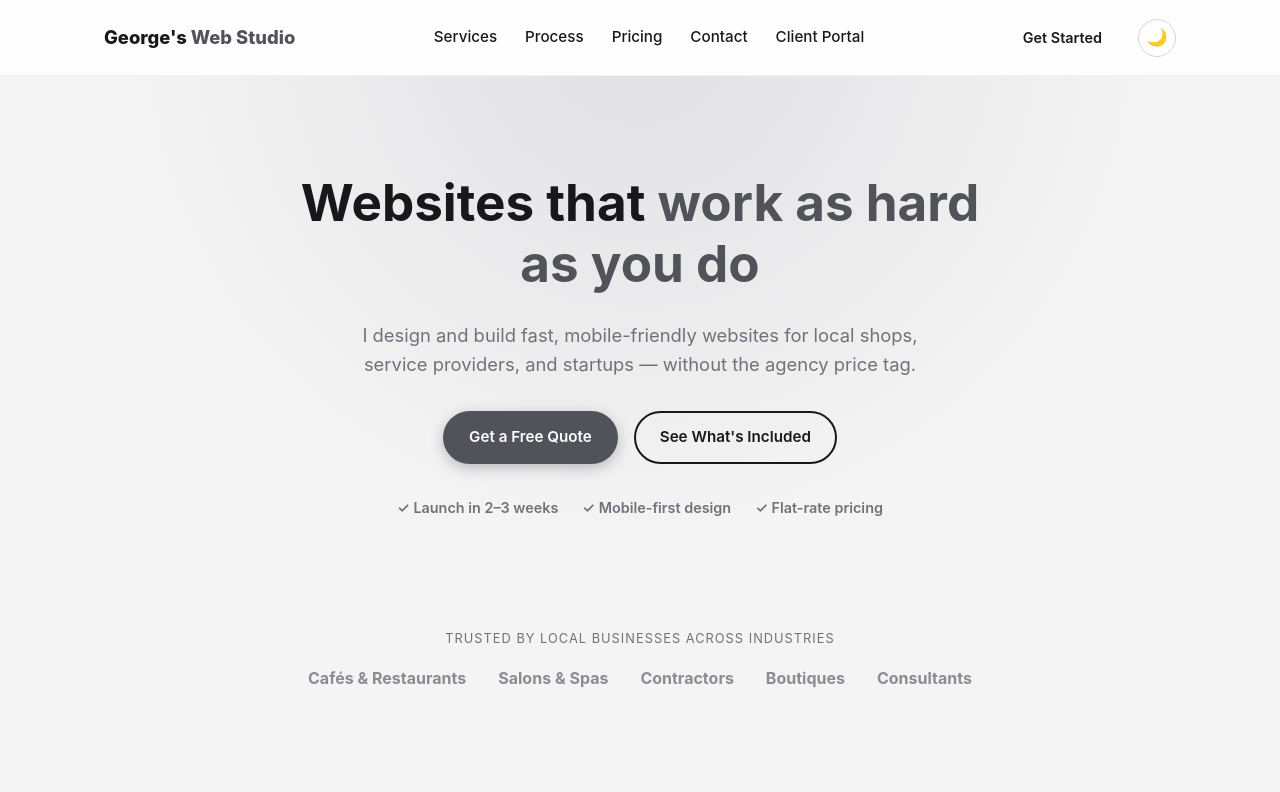
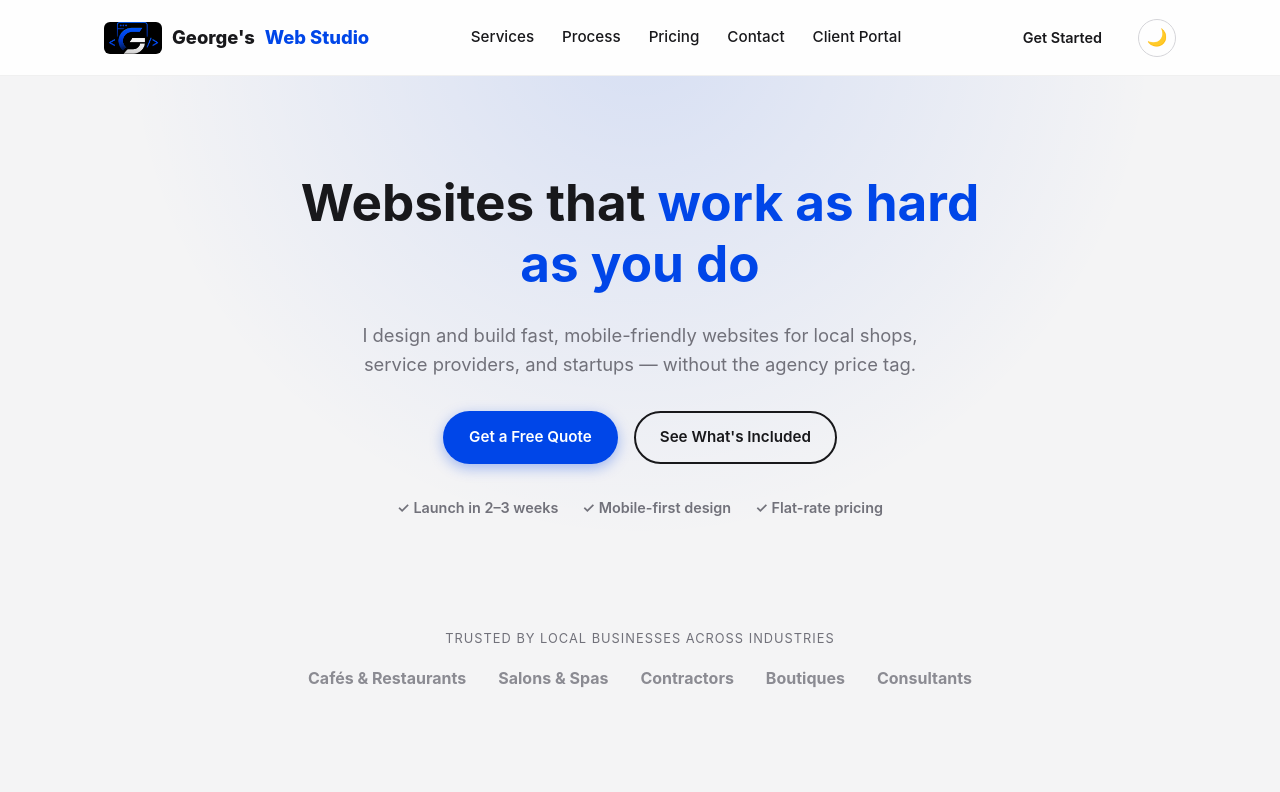
Before and after one commit to g3techus/small-biz-landing-page, a website: page index.html in a window 1280 px wide. Shown: the top 792 px of the page. Drawn offline with Linux system fonts and the light colour scheme.

Commit message:
Update logo and add royal blue accent to color scheme
Add cropped icon mark from new logo artwork to header (index.html,
portal.html) and as favicon. Introduce royal blue (#0046e8) as the
primary accent color alongside the existing black/silver palette,
sampled directly from the new logo.

```diff
--- a/index.html
+++ b/index.html
@@ -14,13 +14,14 @@
   document.documentElement.setAttribute("data-theme", theme);
 })();
 </script>
+<link rel="icon" type="image/png" href="favicon.png">
 <link rel="stylesheet" href="style.css">
 </head>
 <body>
 
 <header class="site-header">
   <div class="container header-inner">
-    <a href="#top" class="logo">George's <span>Web Studio</span></a>
+    <a href="#top" class="logo"><img src="assets/logo-icon.png" alt="George's Web Studio" class="logo-mark">George's <span>Web Studio</span></a>
     <nav class="nav" id="nav">
       <a href="#services">Services</a>
       <a href="#process">Process</a>
--- a/style.css
+++ b/style.css
@@ -2,9 +2,9 @@
   --navy: #18181b;
   --brand-navy: #09090b;
   --brand-navy-light: #27272a;
-  --teal: #52525b;
-  --teal-dark: #3f3f46;
-  --accent-text: #52525b;
+  --teal: #0046e8;
+  --teal-dark: #0036b3;
+  --accent-text: #0046e8;
   --bg: #f4f4f5;
   --text: #18181b;
   --muted: #71717a;
@@ -22,8 +22,8 @@
 
 :root[data-theme="dark"] {
   --navy: #f4f4f5;
-  --teal: #a1a1aa;
-  --accent-text: #d4d4d8;
+  --teal: #3d6bff;
+  --accent-text: #6690ff;
   --bg: #09090b;
   --text: #e4e4e7;
   --muted: #a1a1aa;
@@ -76,10 +76,19 @@ a { text-decoration: none; color: inherit; }
 }
 
 .logo {
+  display: inline-flex;
+  align-items: center;
+  gap: 10px;
   font-weight: 800;
   font-size: 1.15rem;
   color: var(--navy);
   white-space: nowrap;
+}
+.logo-mark {
+  height: 32px;
+  width: auto;
+  border-radius: 6px;
+  flex-shrink: 0;
 }
 .logo span { color: var(--accent-text); }
 
@@ -148,7 +157,7 @@ a { text-decoration: none; color: inherit; }
 .btn-primary {
   background: var(--teal);
   color: var(--white);
-  box-shadow: 0 4px 14px rgba(82, 82, 91, 0.35);
+  box-shadow: 0 4px 14px rgba(0, 70, 232, 0.35);
 }
 .btn-primary:hover { background: var(--teal-dark); }
 .btn-ghost {
@@ -165,7 +174,7 @@ a { text-decoration: none; color: inherit; }
 .hero {
   padding: 96px 0 64px;
   text-align: center;
-  background: radial-gradient(circle at 50% -10%, rgba(82,82,91,0.12), transparent 60%);
+  background: radial-gradient(circle at 50% -10%, rgba(0,70,232,0.12), transparent 60%);
 }
 .hero-inner { max-width: 760px; margin: 0 auto; }
 .hero h1 {
```
Also changed, not shown: portal.html (+2 -1 lines), assets/logo-icon.png (added), favicon.png (added).
